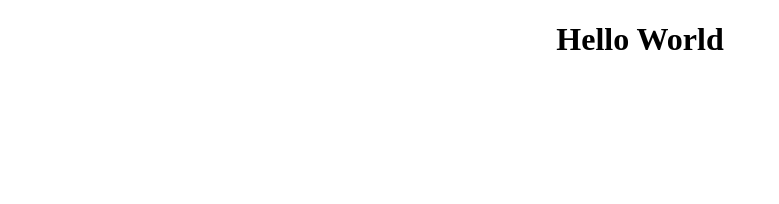
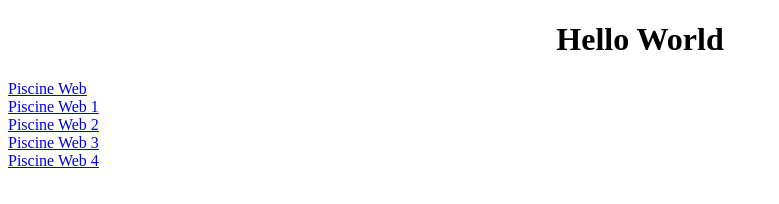
Before and after one commit to keeranraj0907-prog/My-Code-Project, a plain HTML site: page index.html in a window 1280 px wide. Shown: the whole page, without its empty margins (0-779 px from the left). Drawn offline with Linux system fonts and the light colour scheme.

Commit message:
Update index.html

```diff
--- a/index.html
+++ b/index.html
@@ -1,4 +1,11 @@
 <!DOCTYPE html>
 <html>
 <h1 style="text-align:center;"> Hello World</h1>
+
+ <a href="piscineweb.html">Piscine Web</a><br>
+ <a href="piscineweb1.html">Piscine Web 1</a><br>
+ <a href="piscineweb2.html">Piscine Web 2</a><br>
+ <a href="piscineweb3.html">Piscine Web 3</a><br>
+ <a href="piscineweb4.html">Piscine Web 4</a><br>
+
 </html>
```
